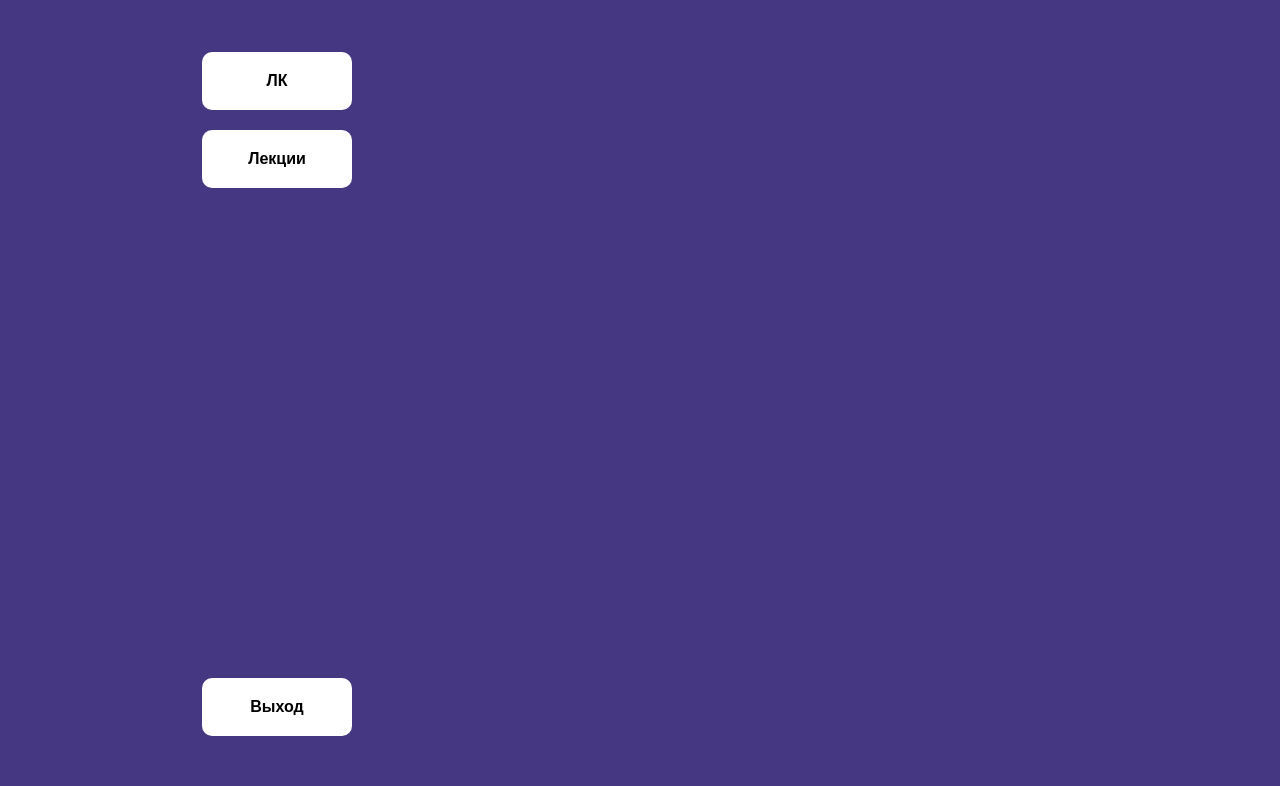
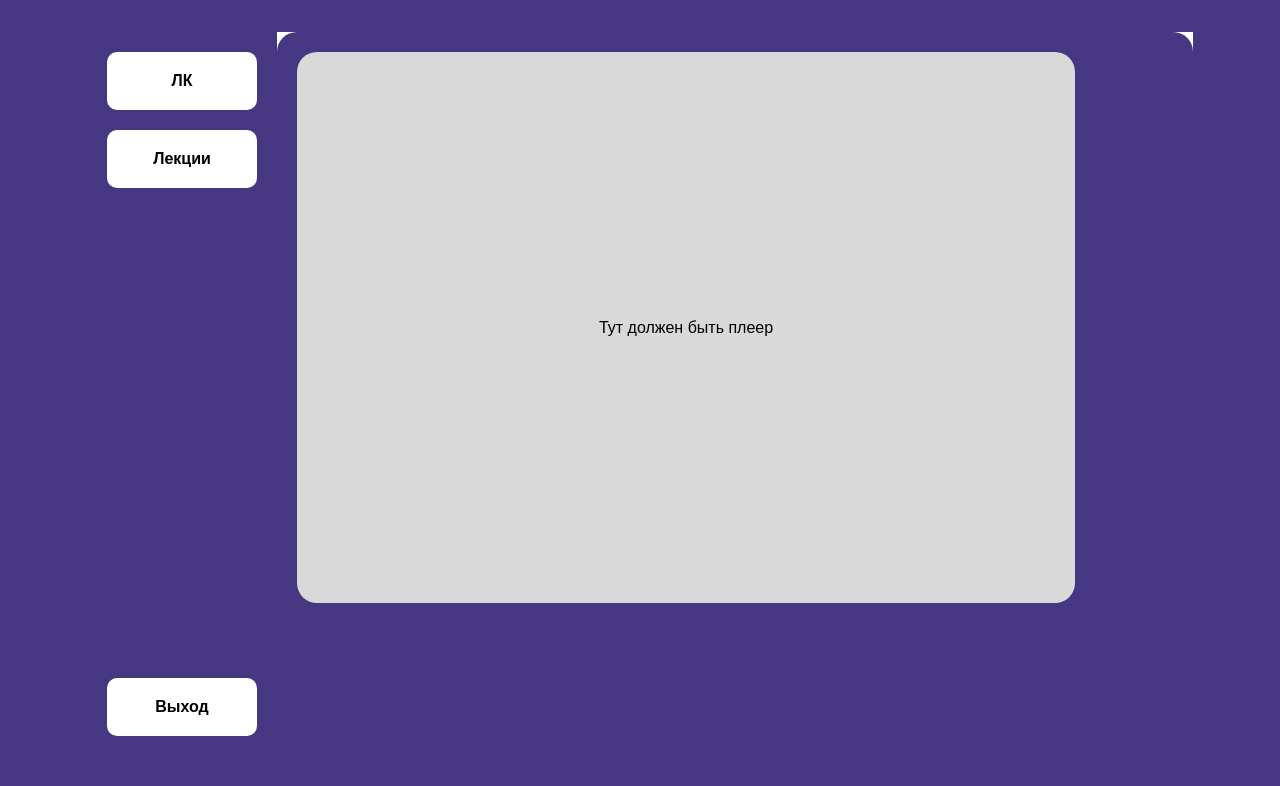
Before and after one commit to IvashkinaKristina/project-vite, a React (Vite) app: page / in a window 1280 px wide. Shown: the top 786 px of the page. Built offline with nearby package versions, Linux system fonts and the light colour scheme.

Commit message:
Доработки неполные

```diff
--- a/src/GeneralModules/VideoSpace/VideoSpace.css
+++ b/src/GeneralModules/VideoSpace/VideoSpace.css
@@ -1,5 +1,5 @@
 .Container-VideoSpace {
-  display: flex;
+  display: inline-block;
   background-color: #463783;
   height: 735px;
   width: 876px;
--- a/src/GeneralModules/VideoSpace/VideoSpace.jsx
+++ b/src/GeneralModules/VideoSpace/VideoSpace.jsx
@@ -3,7 +3,7 @@ import Menu from "../../GeneralModules/Menu/Menu";
 
 export default function VideoSpace() {
   return (
-    <div className="containerForAll">
+    <div className="ContainerForAll">
         <Menu />
         <div className="Container-VideoSpace">
           <div className="VideoSpace">
--- a/src/pages/Lectures/Lectures.css
+++ b/src/pages/Lectures/Lectures.css
@@ -3,6 +3,7 @@
   height: 100%;
   display: flex;
   background-color: white;
+
 }
 
 .ContentLectures {
```
